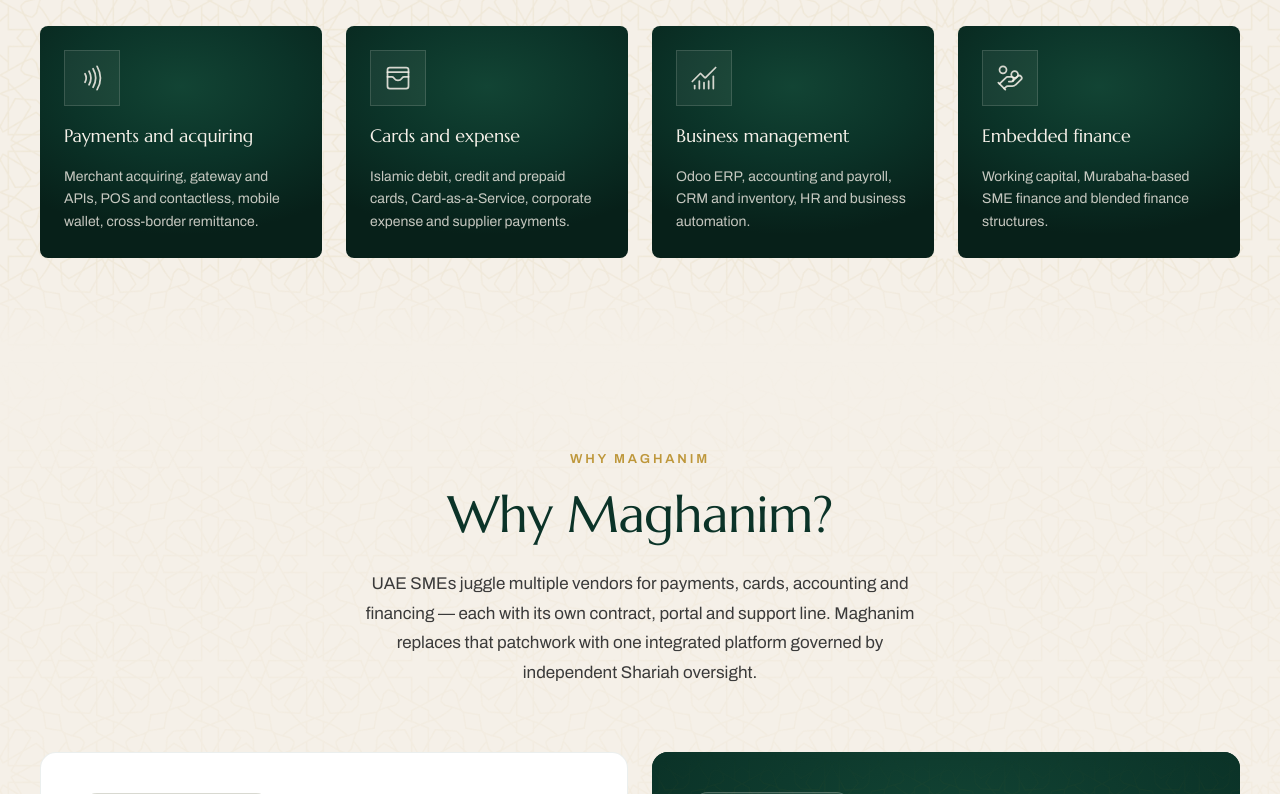
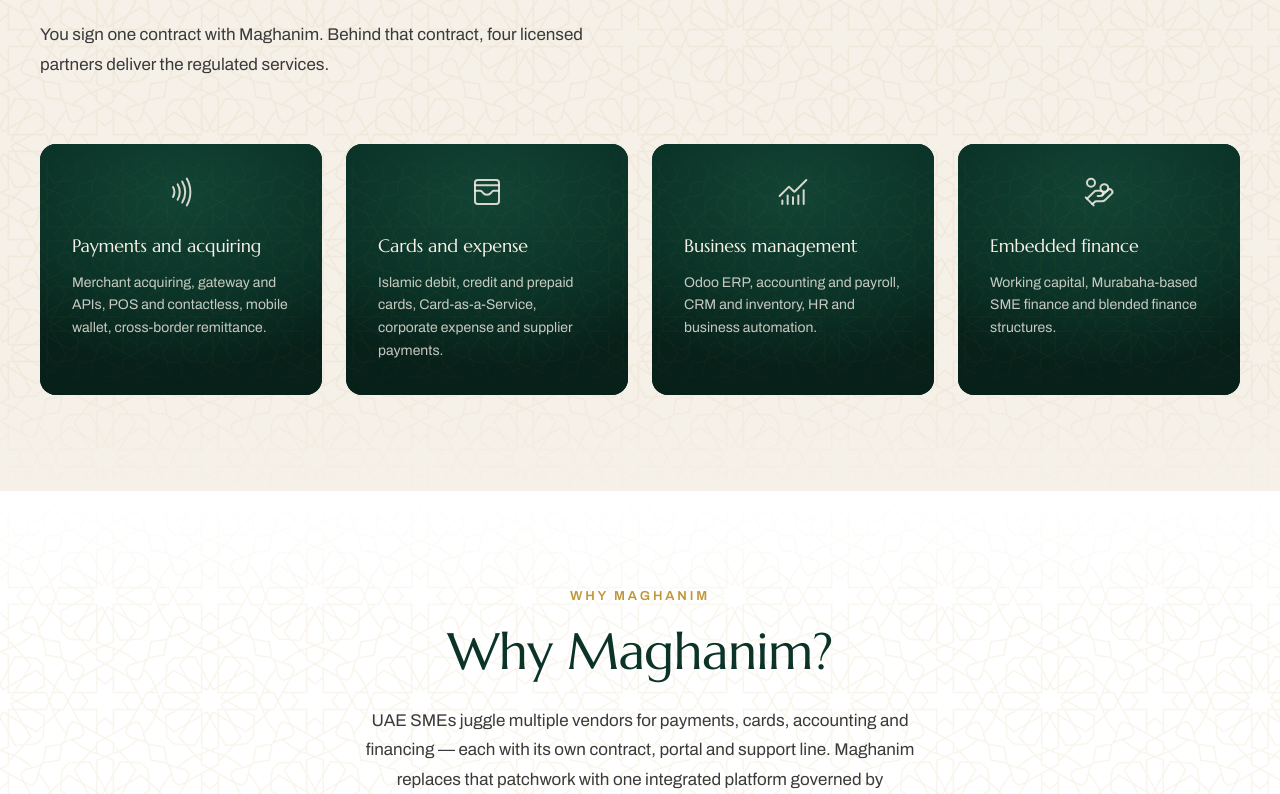
Before and after one commit to Tijarixel-team/Maghanim-Final, a Next.js app: page /en in a window 1280 px wide. Shown: the part 1226-2020 px from the top of the page. Built offline with nearby package versions, Linux system fonts and the light colour scheme; no server answers.

Commit message:
organised and padded sections

```diff
--- a/src/components/Pillars.tsx
+++ b/src/components/Pillars.tsx
@@ -13,7 +13,7 @@
   return (
     <section
       id="platform"
-      className="relative isolate overflow-hidden bg-cream py-16 scroll-mt-[84px] md:py-24"
+      className="relative isolate overflow-hidden bg-cream pb-16 pt-[calc(min(36vw,190px)+1rem)] scroll-mt-[84px] md:pb-24 md:pt-[214px]"
     >
       <Pattern tint="var(--color-gold)" opacity={0.12} size={420} fade="both" />
 
@@ -23,11 +23,11 @@
         </Reveal>
 
         <Reveal delay={0.12}>
-          <div className="mt-16 grid gap-6 sm:grid-cols-2 lg:grid-cols-4">
+          <div className="mt-12 grid gap-6 md:mt-16 sm:grid-cols-2 lg:grid-cols-4">
             {PILLARS.map((key) => (
               <PillarCard
                 key={key}
-                icon={<PillarIcon name={key} className="h-7 w-7 text-on-dark/86" />}
+                icon={<PillarIcon name={key} className="h-8 w-8 text-on-dark/86" />}
                 title={t(`pillars.${key}.title`)}
                 description={t(`pillars.${key}.desc`)}
               />
--- a/src/components/WhyMaghanim.tsx
+++ b/src/components/WhyMaghanim.tsx
@@ -11,8 +11,8 @@
   const withPoints = t.raw('with.points') as string[];
 
   return (
-    <section className="relative isolate overflow-hidden bg-cream py-16 scroll-mt-[84px] md:py-24">
-      <Pattern tint="var(--color-gold)" opacity={0.06} size={420} fade="both" />
+    <section className="relative isolate overflow-hidden bg-paper py-16 scroll-mt-[84px] md:py-24">
+      <Pattern tint="var(--color-gold)" opacity={0.15} size={420} fade="both" />
 
       <div className="relative mx-auto max-w-[1400px] px-6 md:px-10">
         <Reveal>
@@ -30,9 +30,9 @@
         </Reveal>
 
         <Reveal delay={0.12}>
-          <div className="mt-16 grid gap-6 md:grid-cols-2">
+          <div className="mt-12 grid gap-6 md:mt-16 md:grid-cols-2">
             {/* ── WITHOUT card ─────────────────────────────────────────── */}
-            <div className="rounded-2xl border border-ink/8 bg-paper p-8 md:p-10">
+            <div className="rounded-2xl border border-ink/8 bg-cream p-6 sm:p-8 md:p-10">
               <span className="inline-block rounded-full border border-ink/12 bg-cream px-4 py-1.5 text-[0.75rem] font-semibold uppercase tracking-[0.16em] text-ink/70">
                 {t('without.badge')}
               </span>
@@ -52,7 +52,7 @@
             </div>
 
             {/* ── WITH card ────────────────────────────────────────────── */}
-            <div className="relative isolate overflow-hidden rounded-2xl bg-emerald-base p-8 text-on-dark md:p-10">
+            <div className="relative isolate overflow-hidden rounded-2xl bg-emerald-base p-6 text-on-dark sm:p-8 md:p-10">
               <div
                 aria-hidden
                 className="absolute inset-0 bg-[radial-gradient(ellipse_90%_70%_at_50%_20%,var(--color-emerald-lit)_0%,var(--color-emerald-base)_60%,var(--color-emerald-deep)_100%)]"
@@ -82,7 +82,7 @@
         </Reveal>
 
         <Reveal delay={0.2}>
-          <p className="mx-auto mt-10 max-w-[72ch] text-center text-[0.875rem] leading-[1.65] text-body/60">
+          <p className="mx-auto mt-8 max-w-[72ch] text-center text-[0.875rem] leading-[1.65] text-body/60 md:mt-10">
             {t('disclaimer')}
           </p>
         </Reveal>
--- a/src/components/ui/pillar-card.tsx
+++ b/src/components/ui/pillar-card.tsx
@@ -2,6 +2,7 @@
 
 import {ReactNode} from 'react';
 import {motion} from 'framer-motion';
+import {Pattern} from '../Pattern';
 
 interface PillarCardProps {
   icon: ReactNode;
@@ -12,23 +13,24 @@
 export function PillarCard({icon, title, description}: PillarCardProps) {
   return (
     <motion.div
-      whileHover={{y: -4}}
+      whileHover={{y: -3}}
       transition={{type: 'spring', stiffness: 400, damping: 30}}
-      className="group relative overflow-hidden rounded-lg"
+      className="group relative isolate h-full overflow-hidden rounded-2xl bg-emerald-base text-on-dark"
     >
       <div
         aria-hidden
-        className="absolute inset-0 bg-[radial-gradient(ellipse_82%_64%_at_50%_26%,var(--color-emerald-lit)_0%,var(--color-emerald-base)_50%,var(--color-emerald-deep)_100%)]"
+        className="absolute inset-0 bg-[radial-gradient(ellipse_90%_70%_at_50%_20%,var(--color-emerald-lit)_0%,var(--color-emerald-base)_60%,var(--color-emerald-deep)_100%)]"
       />
-      <div className="relative flex flex-col gap-4 p-6 transition-shadow duration-200 group-hover:shadow-[0_4px_12px_rgba(0,0,0,0.12)]"
-        style={{boxShadow: '0 1px 3px rgba(0,0,0,0.08)'}}>
-        <div className="inline-flex h-14 w-14 items-center justify-center border border-on-dark/15 bg-on-dark/[0.06]">
+      <Pattern tint="var(--color-gold)" opacity={0.08} size={360} fade="both" />
+
+      <div className="relative flex h-full flex-col p-6 sm:p-8">
+        <div className="flex justify-center">
           {icon}
         </div>
-        <h3 className="font-display text-lg tracking-[-0.01em] text-cream">
+        <h3 className="mt-6 font-display text-lg tracking-[-0.01em] text-cream">
           {title}
         </h3>
-        <p className="text-sm leading-relaxed text-on-dark/80">
+        <p className="mt-3 text-sm leading-relaxed text-on-dark/80">
           {description}
         </p>
       </div>
```
